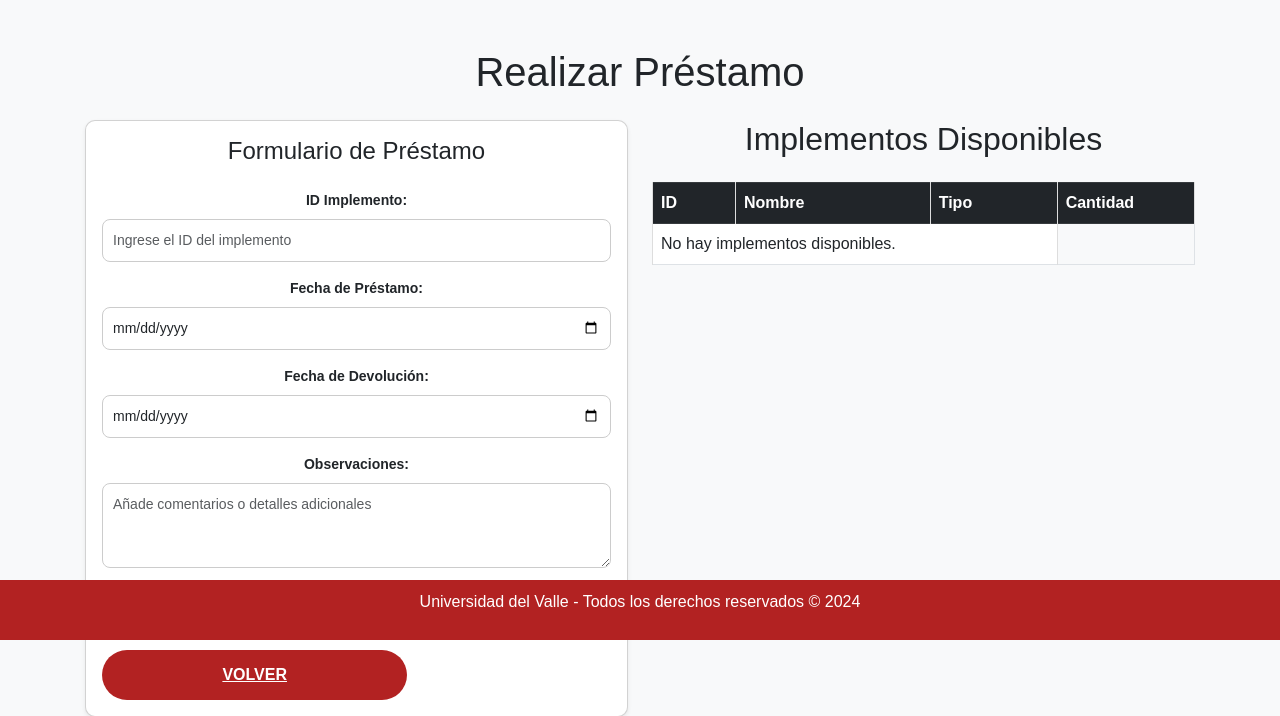
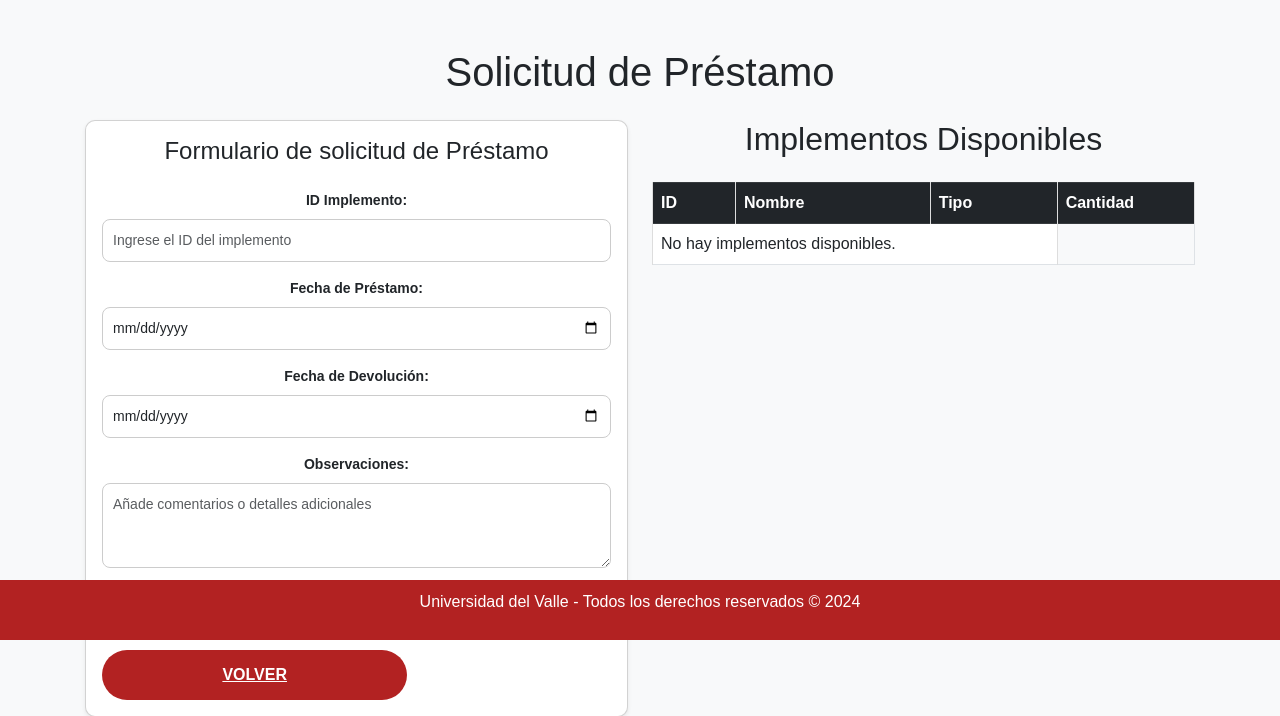
Before and after one commit to AnaaS27/Gestion-de-Implementos-Deportivos, a PHP site: page /modules/realizar_prestamo.php in a window 1280 px wide. Shown: the part 160-876 px from the top of the page. Run offline with PHP 8.4, Linux system fonts and the light colour scheme; the visitor is signed in with stand-in values (Sample User, id 1); data that the repository does not hold is empty.

Commit message:
Se cambia realizar a Solicitud de implementos

```diff
--- a/modules/realizar_prestamo.php
+++ b/modules/realizar_prestamo.php
@@ -29,9 +29,9 @@ if ($_SERVER['REQUEST_METHOD'] == 'POST') {
         $stmt->bind_param("iisss", $id_usuario, $id_implemento, $fecha_prestamo, $fecha_devolucion, $observaciones_Est);
 
         if ($stmt->execute()) {
-            echo "Préstamo realizado con éxito.";
+            echo "Préstamo solicitado con éxito.";
         } else {
-            echo "Error al realizar el préstamo.";
+            echo "Error al solicitar el préstamo.";
         }
     } else {
         echo "El implemento no existe.";
@@ -48,7 +48,7 @@ $implementos_result = $conn->query($implementos_query);
 <html lang="es">
 <head>
     <meta charset="UTF-8">
-    <title>Realizar Préstamo</title>
+    <title>Solicitud de Préstamo</title>
     <link rel="stylesheet" href="../css/style.css">
     <link href="https://cdn.jsdelivr.net/npm/bootstrap@5.3.0/dist/css/bootstrap.min.css" rel="stylesheet">
     <script src="https://cdn.jsdelivr.net/npm/bootstrap@5.3.0/dist/js/bootstrap.bundle.min.js"></script>
@@ -57,13 +57,13 @@ $implementos_result = $conn->query($implementos_query);
 <body>
     <?php include '../includes/header.php'; ?>
     <div class="container mt-5">
-        <h1 class="text-center mb-4">Realizar Préstamo</h1>
+        <h1 class="text-center mb-4">Solicitud de Préstamo</h1>
         <div class="row">
             <!-- Formulario de Préstamo -->
             <div class="col-md-6">
                 <div class="card shadow-sm">
                     <div class="card-body">
-                        <h5 class="card-title text-center mb-4">Formulario de Préstamo</h5>
+                        <h5 class="card-title text-center mb-4">Formulario de solicitud de Préstamo</h5>
                         <form method="POST">
                             <div class="mb-3">
                                 <label for="id_implemento" class="form-label">ID Implemento:</label>
@@ -82,7 +82,7 @@ $implementos_result = $conn->query($implementos_query);
                                 <textarea class="form-control" id="observaciones_Est" name="observaciones_Est" rows="3" placeholder="Añade comentarios o detalles adicionales"></textarea>
                             </div>
                             <div class="d-grid">
-                                <button type="submit" class="btn btn-primary">Realizar Préstamo</button>
+                                <button type="submit" class="btn btn-primary">Solicitar Préstamo</button>
                             </div>
                         </form>
 
```
